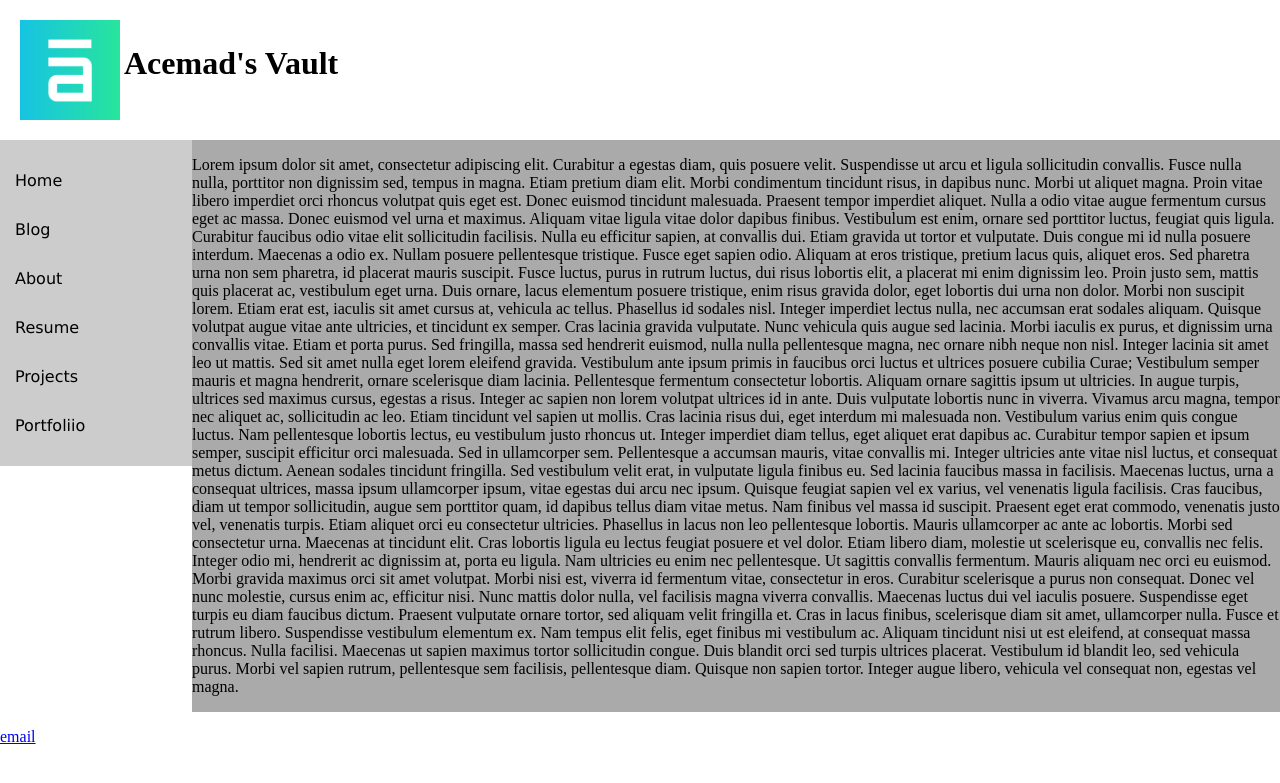
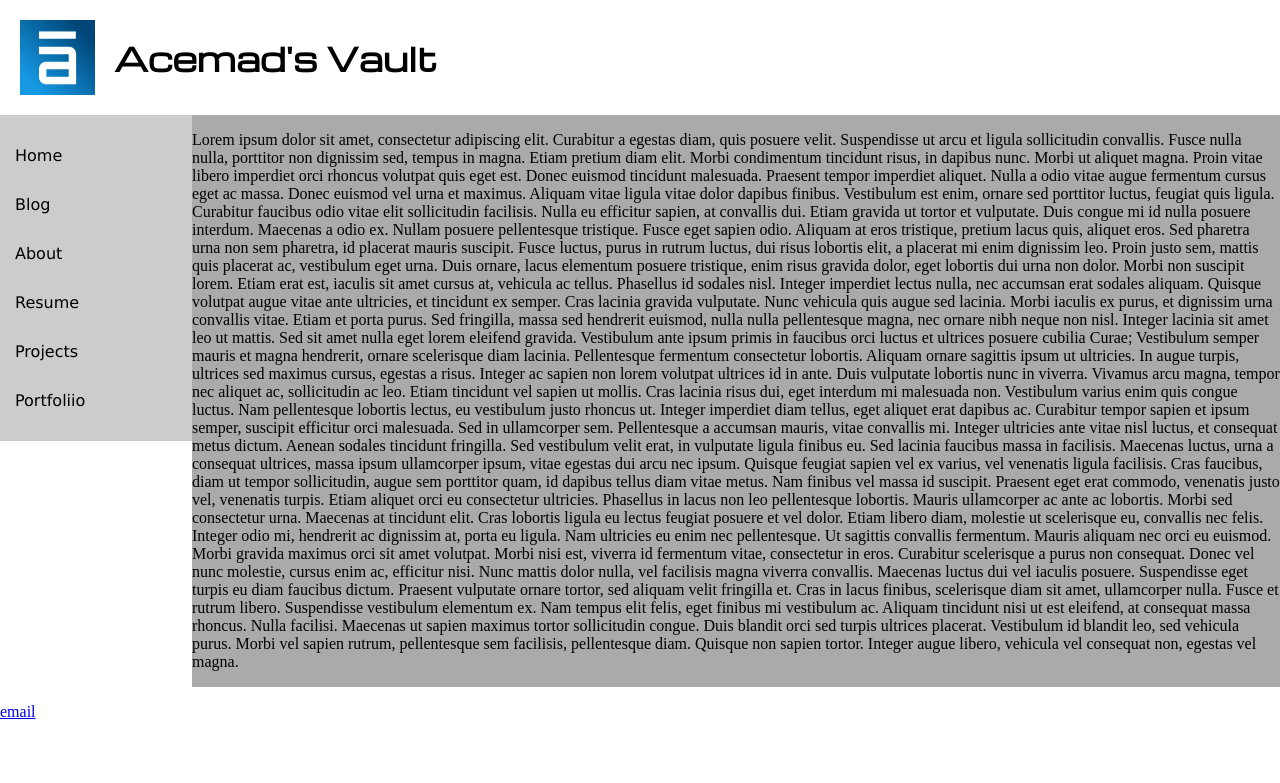
Before and after one commit to Acemad/acemad.github.io, a Jekyll site: the page built from index.html, in a window 1280 px wide. Shown: the top 783 px of the page. Built offline with Jekyll 4.4.1, drawn with Linux system fonts in a browser that asks for light colours.

Commit message:
Replaced logo, added font for title and positionned all.

```diff
--- a/_layouts/default.html
+++ b/_layouts/default.html
@@ -5,6 +5,7 @@
     <meta name="viewport" content="width=device-width, initial-scale=1.0">
     <meta http-equiv="X-UA-Compatible" content="ie=edge">
     <link rel="stylesheet" type="text/css" href="/css/main.css"/>
+    <link href="https://fonts.googleapis.com/css?family=Michroma" rel="stylesheet">
     <title>{{page.title}}</title>
 </head>
 <body>
--- a/css/main.css
+++ b/css/main.css
@@ -7,11 +7,13 @@
     margin: 20px;
 }
 .logo {
-    width: 100px;
     vertical-align: middle;
+    margin-right: 15px;
 }
 .siteName {
     display: inline;
+    font-family: 'Michroma', sans-serif;
+    vertical-align: middle;
 
 }
 
```
Also changed, not shown: images/logo.png.
